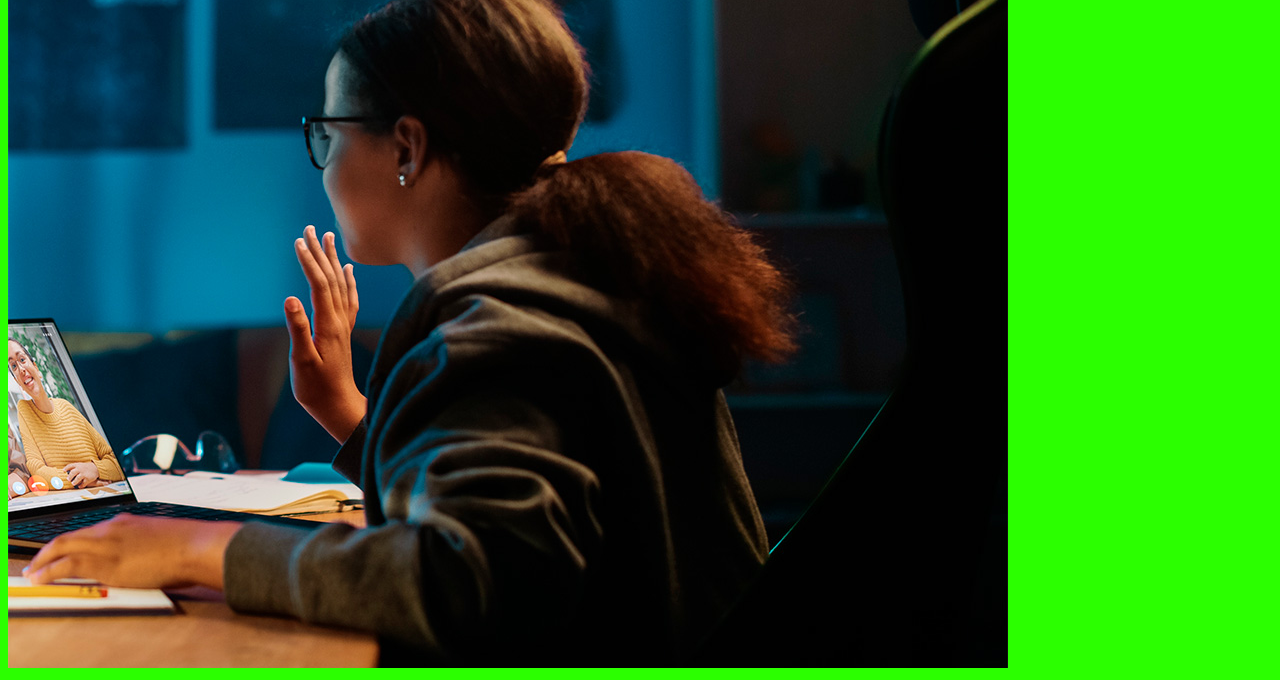
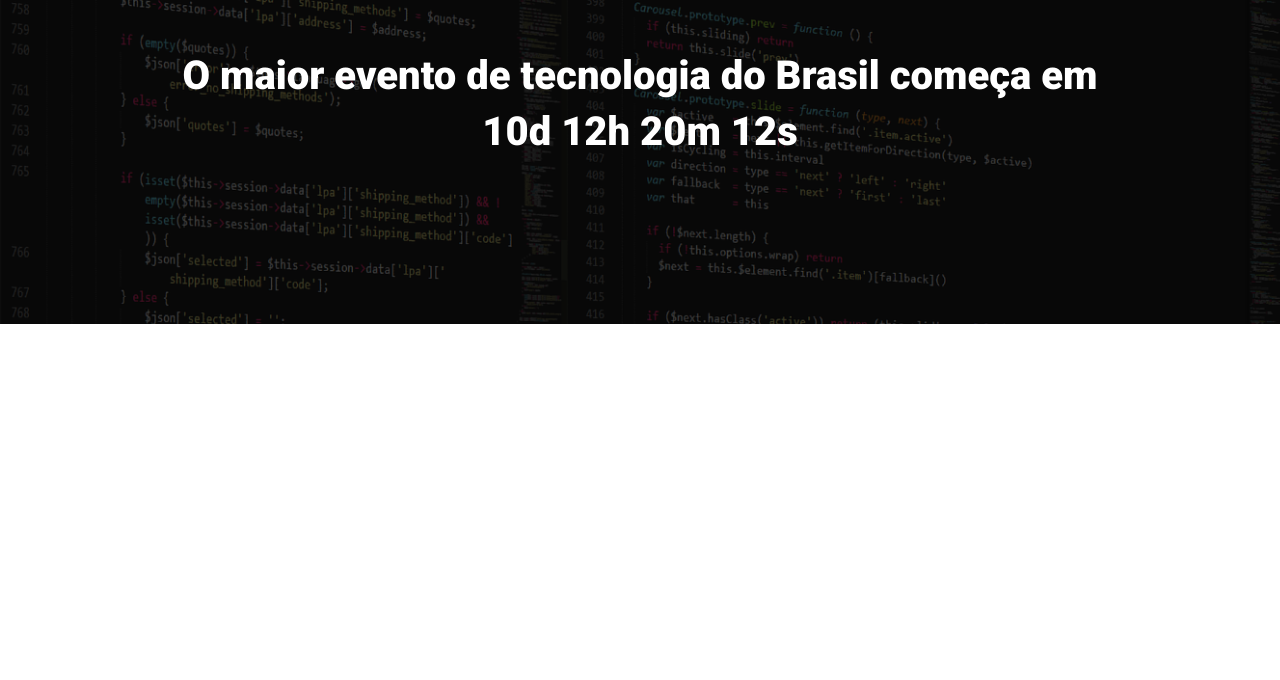
Before and after one commit to Biazindev/ebac-tech-talks, a website built with Parcel: page src/index.html in a window 1280 px wide. Shown: the part 160-840 px from the top of the page. After the commit the page ends 800 px from the top, so only its background shows below. Built offline with nearby package versions, Linux system fonts and the light colour scheme.

Commit message:
criando o hero

```diff
--- a/src/index.html
+++ b/src/index.html
@@ -1,14 +1,25 @@
 <!DOCTYPE html>
-<html lang="en">
+<html lang="pt-br">
 <head>
     <meta charset="UTF-8">
     <meta name="viewport" content="width=device-width, initial-scale=1.0">
-    <title>Document</title>
+    <title>EBAC Tech Talks</title>
+    <link rel="preconnect" href="https://fonts.googleapis.com">
+    <link rel="preconnect" href="https://fonts.gstatic.com" crossorigin>
+    <link href="https://fonts.googleapis.com/css2?family=Roboto:wght@400;700&display=swap" rel="stylesheet">
+    <link href="https://fonts.googleapis.com/css2?family=Roboto:wght@400;700;900&display=swap" rel="stylesheet">
     <link rel="stylesheet" href="./styles/main.scss">
-    <script src="./scripts/main.js"></script>
 </head>
 <body>
-    <h1>ola</h1>
-    <img src="./images/backend.png" alt="#">
+    <header class="hero">
+        <div class="container">
+            <img class="hero__logo" src="./images/ebac_logo.svg" alt="EBAC">
+            <p class="hero__text">
+                O maior evento de tecnologia do Brasil começa em 10d 12h 20m 12s
+            </p>
+        </div>
+    </header>
+
+    <script src="./scripts/main.js"></script>
 </body>
 </html>
--- /dev/null
+++ b/src/styles/_hero.scss
@@ -0,0 +1,54 @@
+.hero {
+    padding-top: 64px;
+    padding-bottom: 100px;
+    background-image: url(../images/fundo.png);
+    background-repeat: no-repeat;
+    background-size: cover;
+    position: relative;
+
+    .container {
+        position: relative;
+
+    }
+
+    &::before {
+        position: absolute;
+        top: 0;
+        left: 0;
+        width: 100%;
+        height: 100%;
+        background-color: #000;
+        content: '';
+        opacity: .7;
+
+    }
+
+    &__text {
+        margin-top: 64px;
+        margin-bottom: 64px;
+        font-size: 40px;
+        line-height: 56px;
+        color: #fff;
+        font-weight: 800;
+        text-align: center;
+    }
+
+    &__logo {
+        margin: 0 auto;
+        height: 80px;
+        display: block;
+    }
+
+    @media (max-width: 640px) {
+        padding: 40px 0;
+        &__logo {
+            height: 40px;
+        }
+
+        &__text {
+            font-size: 22px;
+            line-height: 24px;
+            margin: 24px 0;
+        }
+    }
+}
--- a/src/styles/main.scss
+++ b/src/styles/main.scss
@@ -1,3 +1,23 @@
-body {
-    background-color: rgb(43, 255, 0);
+@use 'hero';
+
+* {
+    margin: 0;
+    padding: 0;
+    box-sizing: border-box;
+    font-family: Roboto, sans-serif;
 }
+
+.container {
+    max-width: 960px;
+    width: 100%;
+    margin: 0 auto;
+    color: #fff;
+
+    @media (max-width: 640px) {
+        max-width: 80%;
+    }
+
+    @media (max-width: 1024px) {
+        max-width: 90%;
+    }
+}
```
